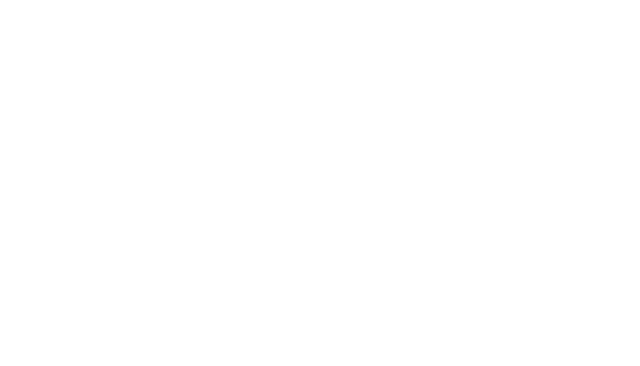
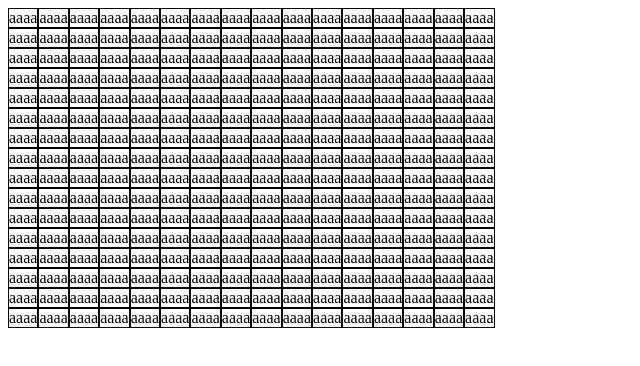
Before and after one commit to DanielLimWeiEn/odin-etch-a-sketch, a plain HTML site: page index.html in a window 1280 px wide. Shown: the whole page, without its empty margins (0-640 px from the left). Drawn offline with Linux system fonts and the light colour scheme.

Commit message:
Create 16 x 16 grid using flexbox and nested for loops

```diff
--- a/index.html
+++ b/index.html
@@ -9,6 +9,6 @@
     <title>Etch a Sketch</title>
 </head>
 <body>
-
+    <div class="drawingGrid"></div>
 </body>
 </html>
--- a/script.js
+++ b/script.js
@@ -0,0 +1,13 @@
+// 1. Creating 16 x 16 grid of square divs.
+const drawingGrid = document.querySelector(".drawingGrid");
+
+for (let i = 0; i < 16; i++) {
+    const row = document.createElement('div');
+    for (let j = 0; j < 16; j++) {
+        const entry = document.createElement('div');
+        entry.classList.add("gridElement");
+        entry.textContent = "aaaa";
+        row.appendChild(entry);
+    }
+    drawingGrid.appendChild(row);
+}
--- a/styles.css
+++ b/styles.css
@@ -1,3 +1,21 @@
 * {
     box-sizing: border-box;
 }
+
+.body {
+    display: flex;
+    margin: 0;
+    padding: 0;
+}
+
+.drawingGrid {
+    display: flex;
+    flex-wrap: wrap;
+    margin: 0;
+    padding: 0;
+}
+
+.gridElement {
+    border: 0.1em solid;
+    border-color: black;
+}
```
